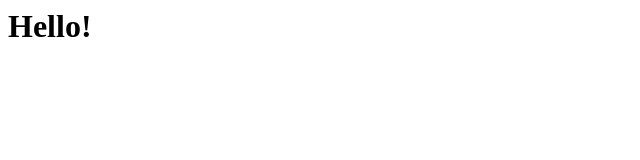
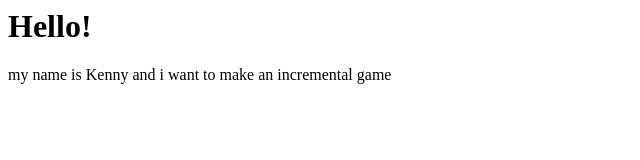
Before and after one commit to KennyCaswell/expert-succotash, a plain HTML site: page index.html in a window 1280 px wide. Shown: the whole page, without its empty margins (0-640 px from the left). Drawn offline with Linux system fonts and the light colour scheme.

Commit message:
Update index.html

```diff
--- a/index.html
+++ b/index.html
@@ -1 +1,2 @@
 <h1>Hello!</h1>
+<p>my name is Kenny and i want to make an incremental game</p>
```
